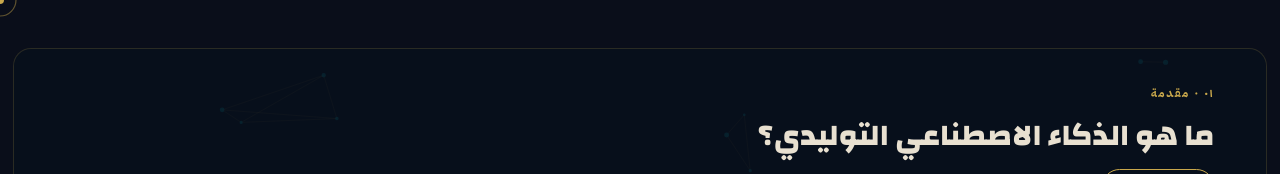
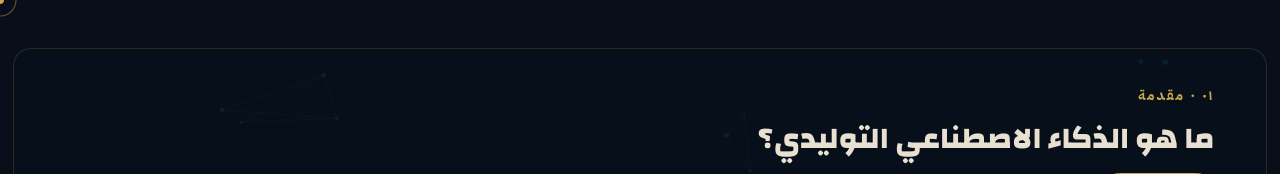
Before and after one commit to Mohammad-Diab/Generative-AI-SVU-S25-BMM601, a plain HTML site: page index.html in a window 1280 px wide. Both pictures are taken after a click on the element 688 px from the left and 753 px from the top of the page. Shown: the top 174 px of the page. Drawn offline with Linux system fonts and the light colour scheme.

Commit message:
feat: adjust slide eyebrow font size and add back header for improved layout

```diff
--- a/css/style.css
+++ b/css/style.css
@@ -327,7 +327,7 @@
 
 .slide-eyebrow {
   font-family: var(--font-body);
-  font-size: 0.73rem;
+  font-size: 0.875rem;
   letter-spacing: 0.14em;
   text-transform: uppercase;
   color: var(--gold);
@@ -408,6 +408,13 @@
   background: var(--gold-dim);
   border-color: var(--gold);
   color: var(--cream);
+}
+
+.back-header {
+  display: flex;
+  flex-direction: row;
+  align-items: center;
+  gap: 16px;
 }
 
 .slide-inner--cover {
--- a/index.html
+++ b/index.html
@@ -73,8 +73,10 @@
           </div>
           <div class="card-face card-back">
             <div class="slide-inner">
-              <button class="btn-back"><span>&#8594;</span><span>رجوع</span></button>
-              <div class="slide-eyebrow">٠١ · تجربة</div>
+              <div class="back-header">
+                <button class="btn-back"><span>&#8594;</span><span>رجوع</span></button>
+                <div class="slide-eyebrow">٠١ · تجربة</div>
+              </div>
               <h2 class="slide-title">الوجه الخلفي</h2>
             </div>
           </div>
```
